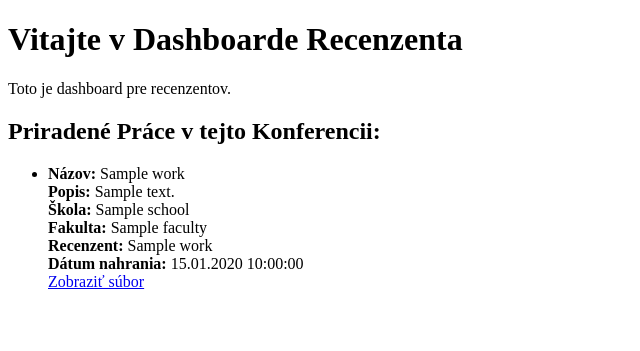
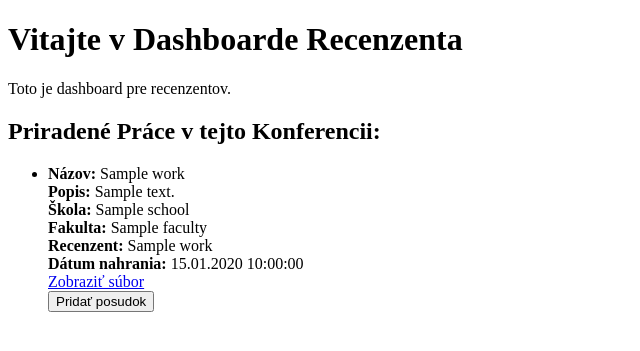
Before and after one commit to DanielMagdolen/ukf-2-team, a Flask app: template templates/recenzent_dashboard.html in a window 1280 px wide. Shown: the top 351 px of the page, without its empty margins (0-640 px from the left). Run offline with Flask 3, Linux system fonts and the light colour scheme; the template is opened without the code that fills it: most values are stand-ins (such as "Sample title", 1, 10 or a date in 2020).

Commit message:
Pridanie posudku

```diff
--- a/templates/recenzent_dashboard.html
+++ b/templates/recenzent_dashboard.html
@@ -2,7 +2,9 @@
 <html>
 
 <head>
-    <title>Recenzent Dashboard</title>
+    <meta charset="UTF-8">
+    <meta name="viewport" content="width=device-width, initial-scale=1.0">
+    <title>Reviewer Dashboard</title>
 </head>
 
 <body>
@@ -21,6 +23,11 @@
             <strong>Recenzent:</strong> {{ work.recenzent_name if work.recenzent_name else "Nepriradený" }}<br>
             <strong>Dátum nahrania:</strong> {{ work.uploaded_at.strftime('%d.%m.%Y %H:%M:%S') }}<br>
             <a href="{{ work.file_path }}" target="_blank">Zobraziť súbor</a><br>
+
+            <form method="POST" action="{{ url_for('add_review') }}">
+                <input type="hidden" name="work_id" value="{{ work['_id'] }}">
+                <button type="submit"> Pridať posudok </button>
+            </form>
         </li>
         {% endfor %}
         {% else %}
```
